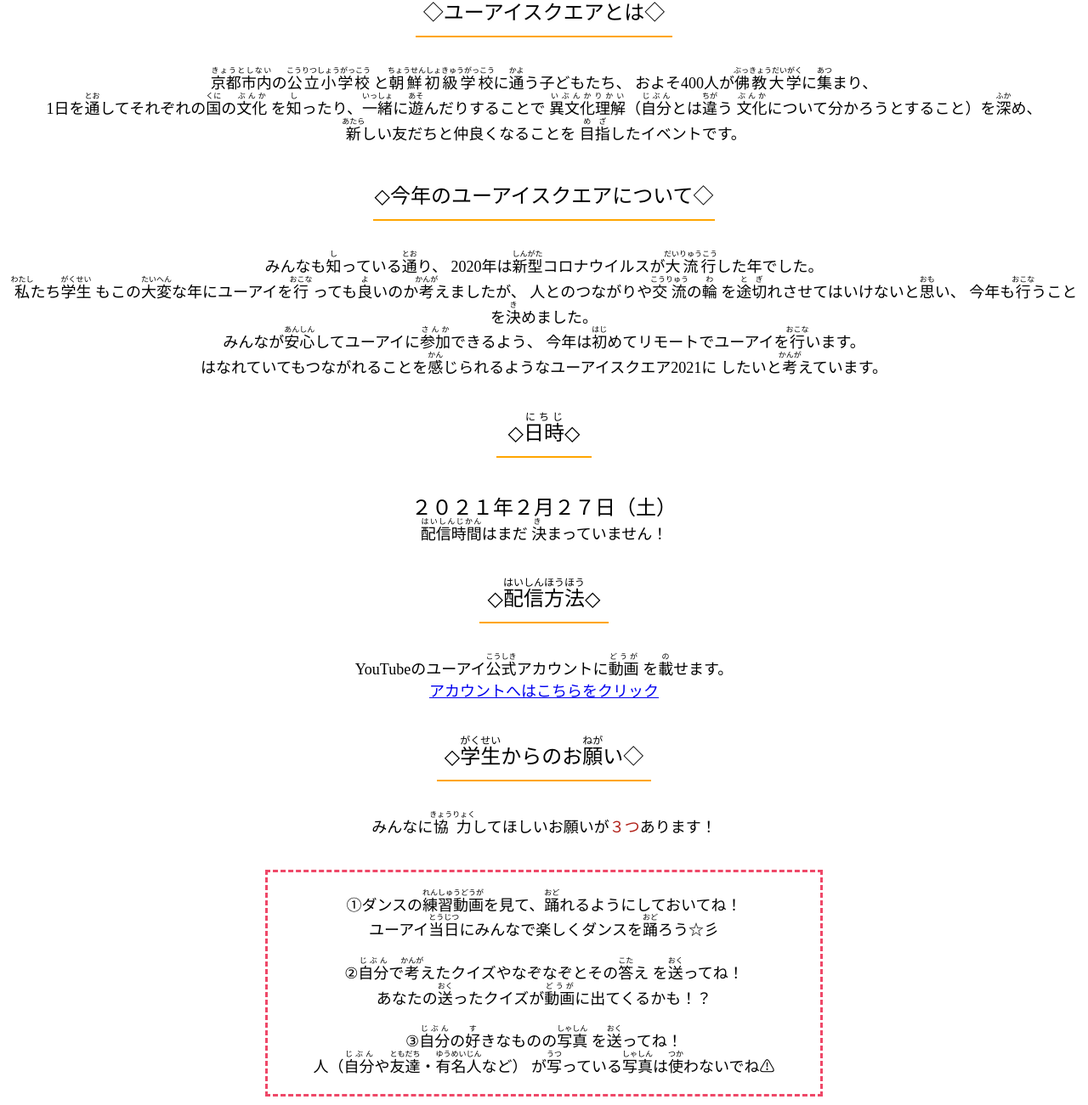
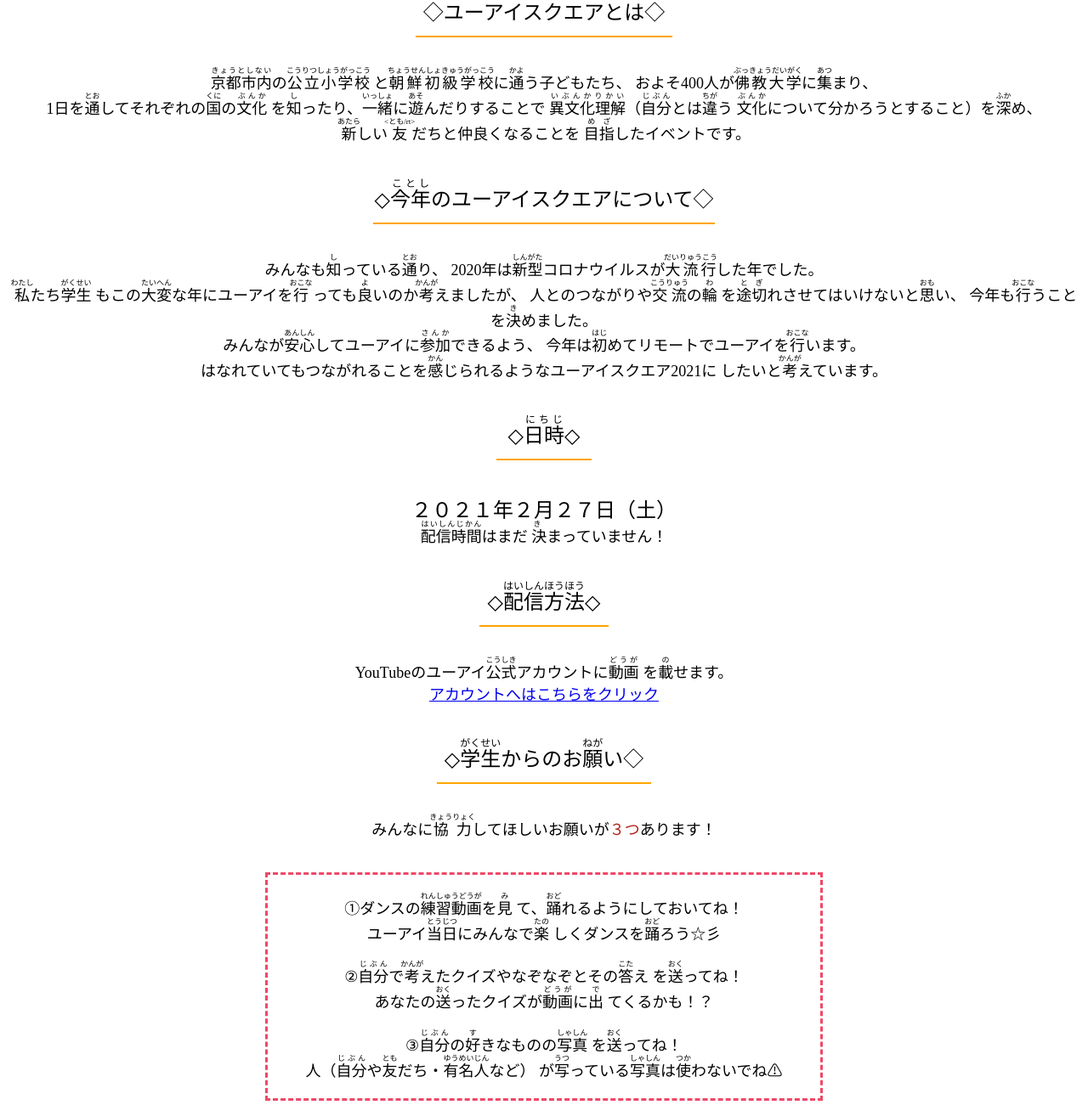
Before and after one commit to youisquare2021/youisquare, a plain HTML site: page index.html in a window 1280 px wide. Shown: the part 768-2069 px from the top of the page at 85% size. Drawn offline with Linux system fonts and the light colour scheme.

Commit message:
Update index.html

```diff
--- a/index.html
+++ b/index.html
@@ -26,12 +26,12 @@ p.a{width:650;border-style:dashed;border-color:#EF4868;}
 <ruby><rb>異文化理解</rb><rp>(</rp><rt>いぶんかりかい</rt><rp>)</rp></ruby>（<ruby><rb>自分</rb><rp>(</rp><rt>じぶん</rt><rp>)</rp></ruby>とは<ruby><rb>違</rb><rp>(</rp><rt>ちが</rt><rp>)</rp></ruby>う
 <ruby><rb>文化</rb><rp>(</rp><rt>ぶんか</rt><rp>)</rp></ruby>について分かろうとすること）を<ruby><rb>深</rb><rp>(</rp><rt>ふか</rt><rp>)</rp></ruby>め、
 <br>
-<ruby><rb>新</rb><rp>(</rp><rt>あたら</rt><rp>)</rp></ruby>しい友だちと<ruby><rb>仲良</rb><rp>(</rp><rt></なかよrt><rp>)</rp></ruby>くなることを
+<ruby><rb>新</rb><rp>(</rp><rt>あたら</rt><rp>)</rp></ruby>しい<ruby><rb>友</rb><rp>(</rp><rt><とも/rt><rp>)</rp></ruby>だちと<ruby><rb>仲良</rb><rp>(</rp><rt></なかよ</rt><rp>)</rp></ruby>くなることを
 <ruby><rb>目指</rb><rp>(</rp><rt>めざ</rt><rp>)</rp></ruby>したイベントです。
 <br><br><br>
 
 <font size = "5">
-◇今年のユーアイスクエアについて◇<hr width = "400"color="orange"><br>
+◇<ruby><rb>今年</rb><rp>(</rp><rt>ことし</rt><rp>)</rp></ruby>のユーアイスクエアについて◇<hr width = "400"color="orange"><br>
 <font size = "4">
 
 みんなも<ruby><rb>知</rb><rp>(</rp><rt>し</rt><rp>)</rp></ruby>っている<ruby><rb>通</rb><rp>(</rp><rt>とお</rt><rp>)</rp></ruby>り、
@@ -72,16 +72,19 @@ YouTubeのユーアイ<ruby><rb>公式</rb><rp>(</rp><rt>こうしき</rt><rp>)<
 <font size = "4">
 みんなに<ruby><rb>協力</rb><rp>(</rp><rt>きょうりょく</rt><rp>)</rp></ruby>してほしいお<ruby><rb>願</rb><rp>(</rp><rt></rねがt><rp>)</rp></ruby>いが<font color = "#B1221A">３つ</font>あります！<br><br>
 <p class="a"><br>
-①ダンスの<ruby><rb>練習動画</rb><rp>(</rp><rt> れんしゅうどうが</rt><rp>)</rp></ruby>を見て、<ruby><rb>踊</rb><rp>(</rp><rt>おど</rt><rp>)</rp></ruby>れるようにしておいてね！<br>
-ユーアイ<ruby><rb>当日</rb><rp>(</rp><rt>とうじつ</rt><rp>)</rp></ruby>にみんなで楽しくダンスを<ruby><rb>踊</rb><rp>(</rp><rt>おど</rt><rp>)</rp></ruby>ろう☆彡
+①ダンスの<ruby><rb>練習動画</rb><rp>(</rp><rt> れんしゅうどうが</rt><rp>)</rp></ruby>を<ruby><rb>見</rb><rp>(</rp><rt>み</rt><rp>)</rp></ruby>
+て、<ruby><rb>踊</rb><rp>(</rp><rt>おど</rt><rp>)</rp></ruby>れるようにしておいてね！<br>
+ユーアイ<ruby><rb>当日</rb><rp>(</rp><rt>とうじつ</rt><rp>)</rp></ruby>にみんなで<ruby><rb>楽</rb><rp>(</rp><rt>たの</rt><rp>)</rp></ruby>
+しくダンスを<ruby><rb>踊</rb><rp>(</rp><rt>おど</rt><rp>)</rp></ruby>ろう☆彡
 <br><br>
 ②<ruby><rb>自分</rb><rp>(</rp><rt>じぶん</rt><rp>)</rp></ruby>で<ruby><rb>考</rb><rp>(</rp><rt>かんが</rt><rp>)</rp></ruby>えたクイズやなぞなぞとその<ruby><rb>答</rb><rp>(</rp><rt>こた</rt><rp>)</rp></ruby>え
 を<ruby><rb>送</rb><rp>(</rp><rt>おく</rt><rp>)</rp></ruby>ってね！<br>
-あなたの<ruby><rb>送</rb><rp>(</rp><rt>おく</rt><rp>)</rp></ruby>ったクイズが<ruby><rb>動画</rb><rp>(</rp><rt>どうが</rt><rp>)</rp></ruby>に出てくるかも！？
+あなたの<ruby><rb>送</rb><rp>(</rp><rt>おく</rt><rp>)</rp></ruby>ったクイズが<ruby><rb>動画</rb><rp>(</rp><rt>どうが</rt><rp>)</rp></ruby>に<ruby><rb>出</rb><rp>(</rp><rt>で</rt><rp>)</rp></ruby>
+てくるかも！？
 <br><br>
 ③<ruby><rb>自分</rb><rp>(</rp><rt>じぶん</rt><rp>)</rp></ruby>の<ruby><rb>好</rb><rp>(</rp><rt>す</rt><rp>)</rp></ruby>きなものの<ruby><rb>写真</rb><rp>(</rp><rt>しゃしん</rt><rp>)</rp></ruby>
 を<ruby><rb>送</rb><rp>(</rp><rt>おく</rt><rp>)</rp></ruby>ってね！<br>
-人（<ruby><rb>自分</rb><rp>(</rp><rt>じぶん</rt><rp>)</rp></ruby>や<ruby><rb>友達</rb><rp>(</rp><rt>ともだち</rt><rp>)</rp></ruby>・<ruby><rb>有名人</rb><rp>(</rp><rt>ゆうめいじん</rt><rp>)</rp></ruby>など）
+人（<ruby><rb>自分</rb><rp>(</rp><rt>じぶん</rt><rp>)</rp></ruby>や<ruby><rb>友</rb><rp>(</rp><rt>とも</rt><rp>)</rp></ruby>だち・<ruby><rb>有名人</rb><rp>(</rp><rt>ゆうめいじん</rt><rp>)</rp></ruby>など）
 が<ruby><rb>写</rb><rp>(</rp><rt>うつ</rt><rp>)</rp></ruby>っている<ruby><rb>写真</rb><rp>(</rp><rt>しゃしん</rt><rp>)</rp></ruby>は<ruby><rb>使</rb><rp>(</rp><rt>つか</rt><rp>)</rp></ruby>わないでね⚠
 <br><br></p>
 ②③はユーアイのメールアドレス（you.i.fes2021@gmail.com）に<ruby><rb>送</rb><rp>(</rp><rt>おく</rt><rp>)</rp></ruby>ってね！<br>
```
